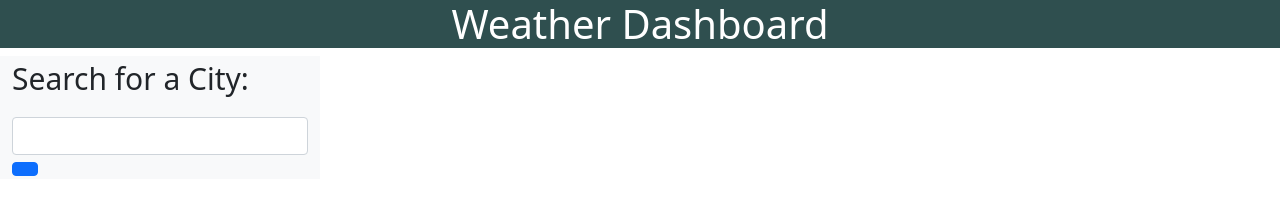
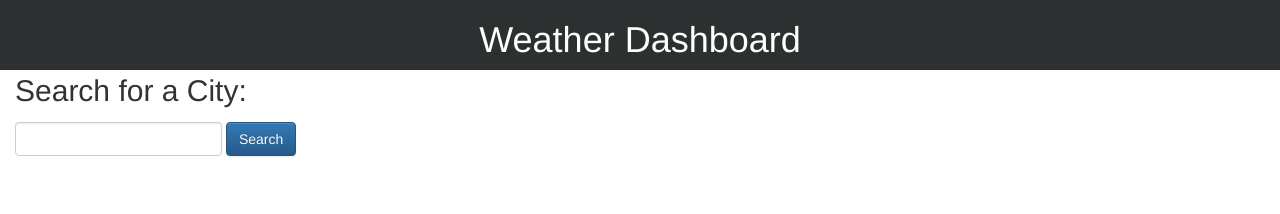
Before and after one commit to william-appleton/weather-dashboard, a plain HTML site: page index.html in a window 1280 px wide. Drawn offline with nearby package versions, Linux system fonts and the light colour scheme.

Commit message:
finished html

```diff
--- a/index.html
+++ b/index.html
@@ -4,8 +4,8 @@
 <head>
     <meta charset="UTF-8">
     <meta name="viewport" content="width=device-width, initial-scale=1.0">
-
-    <link href="https://cdn.jsdelivr.net/npm/bootstrap@5.0.0-beta1/dist/css/bootstrap.min.css" rel="stylesheet" integrity="sha384-giJF6kkoqNQ00vy+HMDP7azOuL0xtbfIcaT9wjKHr8RbDVddVHyTfAAsrekwKmP1" crossorigin="anonymous">
+    <link rel="stylesheet" href="https://maxcdn.bootstrapcdn.com/bootstrap/3.3.7/css/bootstrap.min.css" integrity="sha384-BVYiiSIFeK1dGmJRAkycuHAHRg32OmUcww7on3RYdg4Va+PmSTsz/K68vbdEjh4u" crossorigin="anonymous">
+    <link rel="stylesheet" href="https://maxcdn.bootstrapcdn.com/bootstrap/3.3.7/css/bootstrap-theme.min.css" integrity="sha384-rHyoN1iRsVXV4nD0JutlnGaslCJuC7uwjduW9SVrLvRYooPp2bWYgmgJQIXwl/Sp" crossorigin="anonymous">
     <link rel="stylesheet" href="style.css">
 
     <title>Weather Dashboard</title>
@@ -18,22 +18,23 @@
 
     <div class="container-fluid">
         <div class="row">
-            <div class="col-lg-3 bg-light">
+            <div class="col-lg-4 bg-light">
                 <p class="searchSize">Search for a City:</p>
-                <div class="form-inline form-group">
-                    <input class="form-control" type="text" id="search-value" />
-                    <button class="btn btn-primary" id="search-button"> <i class="fa fa-search"></i> </button>
+                <div class="form-group form-inline">
+                    <input  id="searchVal" class="form-control" type="text">
+                    <button id="searchBtn" class="btn-primary btn">Search</button>
                 </div>
-                <ul class="list-group history"></ul>
+                <ul id="pastSearches" class="list-group"></ul>
             </div>
-            <div class="col-lg-9">
-                <div id="today" class="mt-3"></div>
-                <div id="forecast" class="mt-3"></div>
+            <div class="col-lg-8">
+                <div id="weatherToday"></div>
+                <div id="weatherForecast"></div>
             </div>
         </div>
     </div>
 
     <script src="https://cdn.jsdelivr.net/npm/bootstrap@5.0.0-beta1/dist/js/bootstrap.bundle.min.js" integrity="sha384-ygbV9kiqUc6oa4msXn9868pTtWMgiQaeYH7/t7LECLbyPA2x65Kgf80OJFdroafW" crossorigin="anonymous"></script>
+    <script src="https://code.jquery.com/jquery-3.4.1.min.js"></script>
     <script src="script.js"></script>
 </body>
 
--- a/style.css
+++ b/style.css
@@ -3,7 +3,7 @@
 }
 
 .headerBackground {
-    background-color: darkslategrey;
+    background-color: rgb(44, 48, 48);
 }
 
 .headerFontColor {
```
